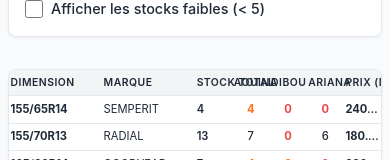
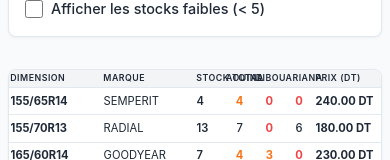
Before and after one commit to jesser-01/speed-pneu, a React (Vite) app: page / in a window 390 px wide. Shown: the part 500-660 px from the top of the page. Built offline with nearby package versions, Linux system fonts and the light colour scheme; no server answers.

Commit message:
Increase Prix column space and reduce header font size

```diff
--- a/src/styles/ProductTable.css
+++ b/src/styles/ProductTable.css
@@ -178,19 +178,21 @@
   /* Column width distribution */
   .products-table th:nth-child(1) { width: 25%; }  /* Dimension */
   .products-table th:nth-child(2) { width: 25%; }  /* Marque */
-  .products-table th:nth-child(4) { width: 10%; }  /* Stock Total */
-  .products-table th:nth-child(5) { width: 10%; }  /* Aouina */
-  .products-table th:nth-child(6) { width: 10%; }  /* Dibou */
-  .products-table th:nth-child(7) { width: 10%; }  /* Ariana */
-  .products-table th:nth-child(8) { width: 10%; }  /* Prix */
+  .products-table th:nth-child(4) { width: 8%; }   /* Stock Total */
+  .products-table th:nth-child(5) { width: 8%; }   /* Aouina */
+  .products-table th:nth-child(6) { width: 8%; }   /* Dibou */
+  .products-table th:nth-child(7) { width: 8%; }   /* Ariana */
+  .products-table th:nth-child(8) { width: 18%; }  /* Prix */
 
   .products-table th {
-    font-size: 0.65rem;
+    font-size: 0.55rem;
     font-weight: 600;
-    padding: 0.3rem 0.1rem;
+    padding: 0.2rem 0.08rem;
     text-align: left;
     border: none;
     min-width: unset;
+    line-height: 1.2;
+    word-break: break-word;
   }
 
   .products-table td {
```
